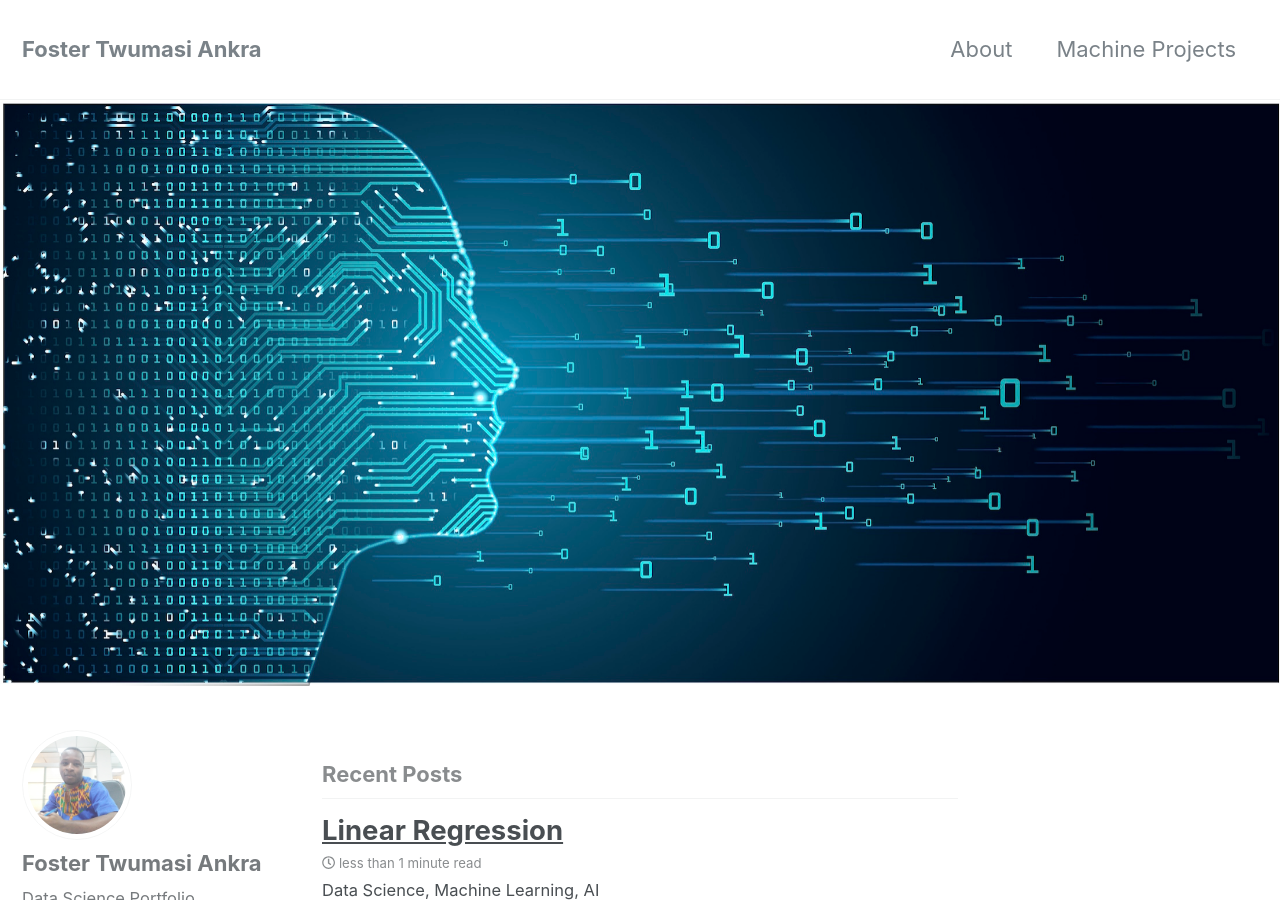
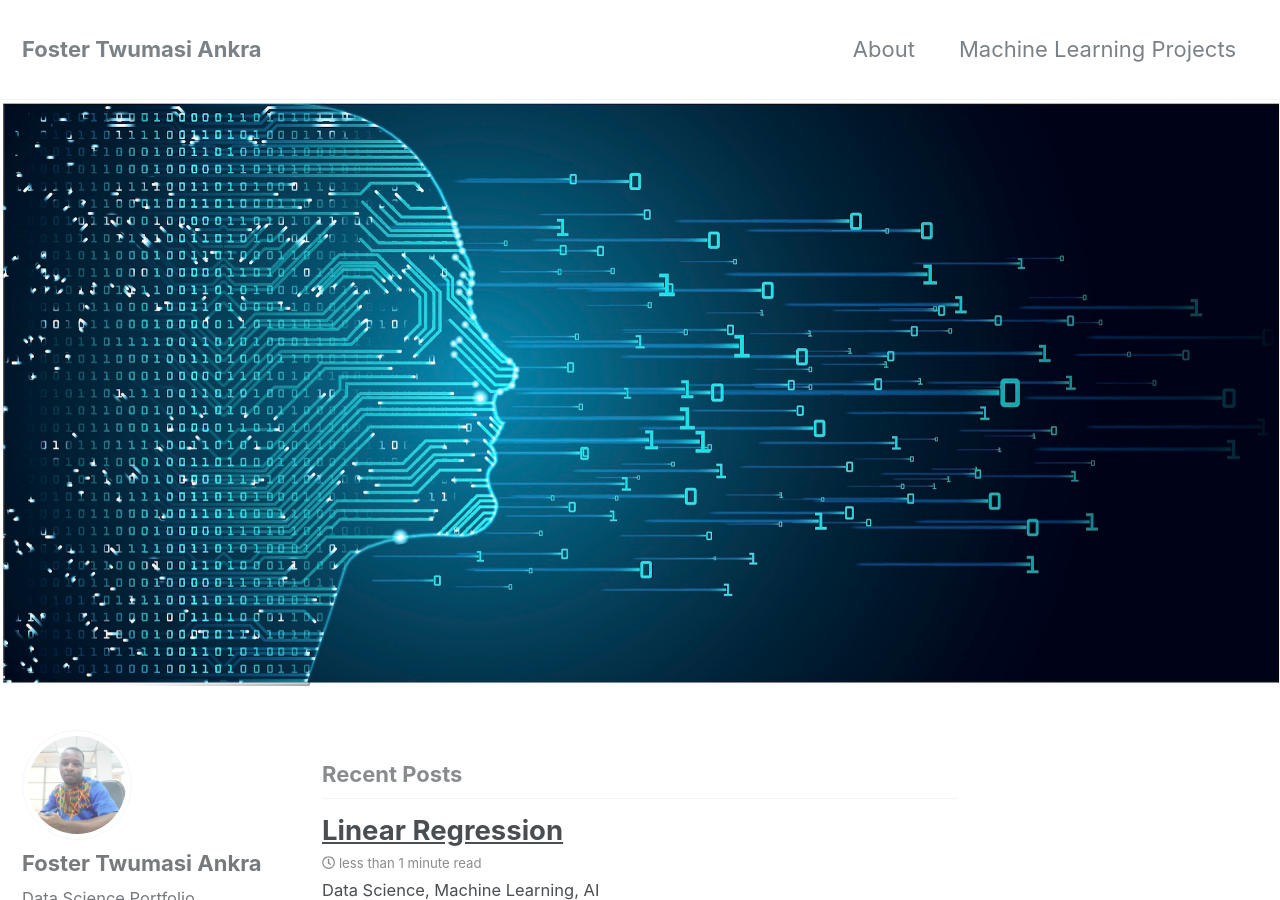
Before and after one commit to FTANKRA/FTAnkra.github.io, a Jekyll site: the page built from index.html, in a window 1280 px wide and 900 px high. Built offline with Jekyll 4.4.1, drawn with Linux system fonts in a browser that asks for light colours; nearby versions of some CDN libraries; the list of posts is cut into pages by our own code.

Commit message:
new github

```diff
--- a/_data/navigation.yml
+++ b/_data/navigation.yml
@@ -2,7 +2,7 @@
 main:
   - title: "About"
     url: /about/
-  - title: "Machine Projects"
+  - title: "Machine Learning Projects"
     url: /data-wrangling/
   # - title: "About"
   #   url: https://mmistakes.github.io/minimal-mistakes/about/
```
